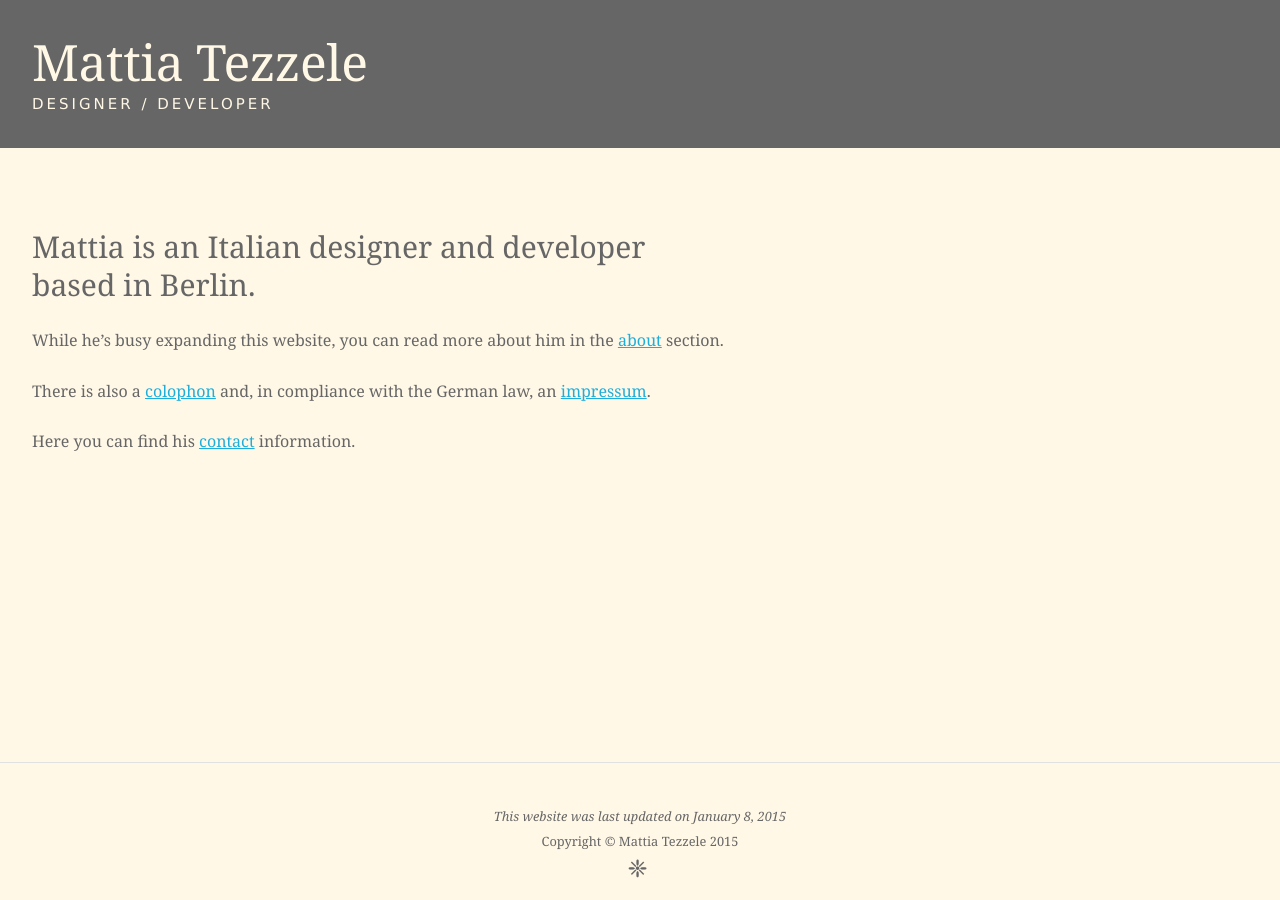
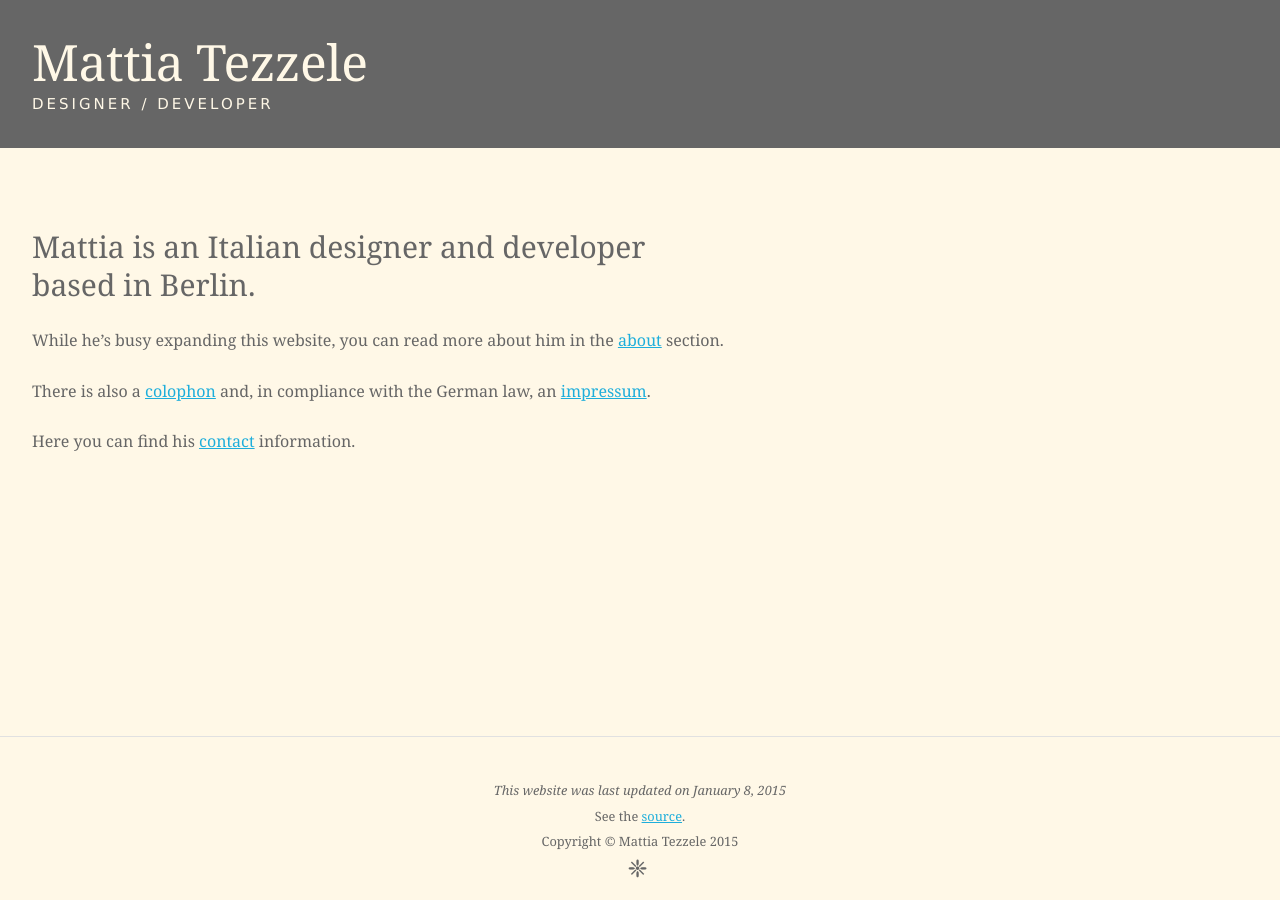
Before and after one commit to mrzool/mrzool.github.io, a Jekyll site: the page built from index.md, in a window 1280 px wide. Built offline with Jekyll 4.4.1, drawn with Linux system fonts in a browser that asks for light colours.

Commit message:
Link to source

```diff
--- a/_includes/_footer.html
+++ b/_includes/_footer.html
@@ -2,6 +2,8 @@
   <hr class="mt0">
   <small><em>This website was last updated on {{ 'now' | date: "%B %-d, %Y" }}</em></small>
   <br>
+  <small>See the <a href="https://github.com/mrzool/mrzool.github.io" title="See the source on Github">source</a>.</small>
+  <br>
   <small>Copyright © Mattia Tezzele {{ 'now' | date: "%Y" }}</small>
   <h3 class="mt0"> ❈ </h3>
 </footer>
```
